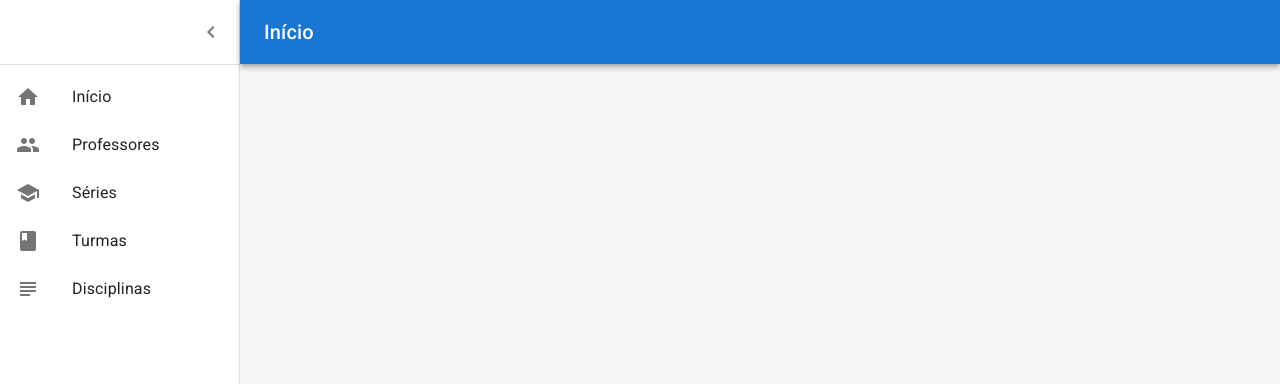
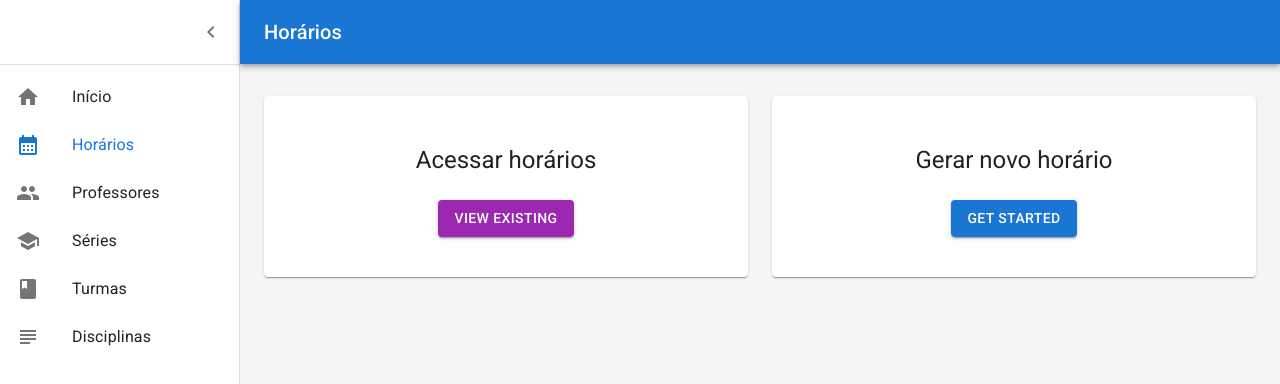
Before and after one commit to bruno-avr/tcc-front, a React (Create React App) app: page /schedules in a window 1280 px wide. Shown: the top 384 px of the page. Built offline with nearby package versions, Linux system fonts and the light colour scheme; the HTML template or start-up script is replaced by a standard one.

Commit message:
starting view schedule

```diff
--- a/src/App.js
+++ b/src/App.js
@@ -5,6 +5,7 @@ import "@fontsource/roboto/400.css";
 import "@fontsource/roboto/500.css";
 import "@fontsource/roboto/700.css";
 import Home from "./pages/Home";
+import Schedules from "./pages/Schedules";
 import Teachers from "./pages/Teachers";
 import Layout from "./components/Layout";
 import Grades from "./pages/Grades";
@@ -13,6 +14,8 @@ import Subjects from "./pages/Subjects";
 import AppContextProvider from "./context/AppContext";
 import { LocalizationProvider } from "@mui/x-date-pickers";
 import { AdapterDayjs } from "@mui/x-date-pickers/AdapterDayjs";
+import ViewSchedule from "./pages/Schedules/View";
+import GenerateSchedule from "./pages/Schedules/Generate";
 
 function App() {
   return (
@@ -22,6 +25,13 @@ function App() {
           <Layout>
             <Routes>
               <Route exact path="/" element={<Home />} />
+              <Route exact path="/schedules/view" element={<ViewSchedule />} />
+              <Route
+                exact
+                path="/schedules/generate"
+                element={<GenerateSchedule />}
+              />
+              <Route exact path="/schedules" element={<Schedules />} />
               <Route exact path="/teachers" element={<Teachers />} />
               <Route exact path="/grades" element={<Grades />} />
               <Route exact path="/classes" element={<Classes />} />
--- a/src/components/Layout.js
+++ b/src/components/Layout.js
@@ -20,10 +20,12 @@ import MenuIcon from "@mui/icons-material/Menu";
 import ChevronLeftIcon from "@mui/icons-material/ChevronLeft";
 import PeopleIcon from "@mui/icons-material/People";
 import HomeIcon from "@mui/icons-material/Home";
+import CalendarMonthIcon from "@mui/icons-material/CalendarMonth";
 import SchoolIcon from "@mui/icons-material/School";
 import ClassIcon from "@mui/icons-material/Class";
 import SubjectIcon from "@mui/icons-material/Subject";
 import AddIcon from "@mui/icons-material/Add";
+import ArrowBackIcon from "@mui/icons-material/ArrowBack";
 import { useLocation, useNavigate } from "react-router-dom";
 import { ToastContainer } from "react-toastify";
 
@@ -80,6 +82,19 @@ const routesData = [
     Icon: HomeIcon,
   },
   {
+    title: "Horários",
+    route: "/schedules",
+    Icon: CalendarMonthIcon,
+  },
+  {
+    title: "Acesso de Horários",
+    route: "/schedules/view",
+  },
+  {
+    title: "Gerar novo horário",
+    route: "/schedules/generate",
+  },
+  {
     title: "Professores",
     route: "/teachers",
     Icon: PeopleIcon,
@@ -114,6 +129,12 @@ export default function Layout({ children }) {
 
   const location = useLocation();
   const navigate = useNavigate();
+
+  function goBack() {
+    const aux = location.pathname.split("/");
+    aux.pop();
+    navigate(aux.join("/"));
+  }
 
   return (
     <Box sx={{ display: "flex" }}>
@@ -150,6 +171,11 @@ export default function Layout({ children }) {
               ).title
             }
           </Typography>
+          {location.pathname.split("/").length > 2 && (
+            <IconButton color="inherit" onClick={goBack}>
+              <ArrowBackIcon />
+            </IconButton>
+          )}
           {routesData.find((e) => e.route === location.pathname)
             ?.hasAddButton && (
             <IconButton color="inherit" onClick={openAddModal}>
@@ -174,11 +200,17 @@ export default function Layout({ children }) {
         </Toolbar>
         <Divider />
         <List component="nav">
-          {routesData.map(({ route, title, Icon }) => (
+          {routesData
+            .filter((el) => !!el.Icon)
+            .map(({ route, title, Icon }) => (
               <ListItemButton key={route} onClick={() => navigate(route)}>
                 <ListItemIcon>
                   <Icon
-                  color={route === location.pathname ? "primary" : undefined}
+                    color={
+                      route.split("/")[1] === location.pathname.split("/")[1]
+                        ? "primary"
+                        : undefined
+                    }
                   />
                 </ListItemIcon>
                 <ListItemText
@@ -186,7 +218,11 @@ export default function Layout({ children }) {
                   primary={
                     <Typography
                       variant="body1"
-                    color={route === location.pathname ? "primary" : undefined}
+                      color={
+                        route.split("/")[1] === location.pathname.split("/")[1]
+                          ? "primary"
+                          : undefined
+                      }
                     >
                       {title}
                     </Typography>
--- /dev/null
+++ b/src/pages/Schedules/Generate/index.js
@@ -0,0 +1,134 @@
+import { useEffect, useState } from "react";
+import ScheduleAPI from "../../../services/API/ScheduleAPI";
+import WaitLoading from "../../../components/WaitLoading";
+import { toast } from "react-toastify";
+import requester from "../../../services/Requester/Requester";
+import {
+  Checkbox,
+  Divider,
+  FormControlLabel,
+  FormGroup,
+  Grid,
+  Paper,
+  Table,
+  TableBody,
+  TableCell,
+  TableContainer,
+  TableHead,
+  TableRow,
+} from "@mui/material";
+import { daysOfWeekDict, numberToTime } from "../../../utils/time";
+
+const minutesInADay = 1440;
+
+const Generate = () => {
+  const [schedules, setSchedules] = useState([]);
+  const [loading, setLoading] = useState(false);
+  const [showTeachers, setShowTeachers] = useState(false);
+
+  async function getData() {
+    setLoading(true);
+    try {
+      const scheduleApi = new ScheduleAPI(requester);
+      const response = await scheduleApi.generateSchedule();
+      console.log(response);
+      setSchedules(response?.schedules || []);
+    } catch (error) {
+      toast.error(error.message);
+    }
+    setLoading(false);
+  }
+
+  useEffect(() => {
+    getData();
+  }, []);
+
+  const Schedule = ({ schedule, showTeachers }) => {
+    const weekSchedule = {};
+    const times = new Set();
+
+    schedule.lessons.forEach((lesson) => {
+      const dayOfWeek =
+        (lesson.startingTime - (lesson.startingTime % minutesInADay)) /
+        minutesInADay;
+      const startingTime = lesson.startingTime - dayOfWeek * minutesInADay;
+      times.add(startingTime);
+
+      if (!weekSchedule[dayOfWeek]) weekSchedule[dayOfWeek] = {};
+      weekSchedule[dayOfWeek][startingTime] = lesson;
+    });
+
+    function getLessonStr(lesson) {
+      if (!lesson || lesson.empty) return "-";
+
+      return (
+        <Grid container spacing={1}>
+          <Grid item xs={12}>
+            {lesson.subject?.name || "-"}
+          </Grid>
+          {showTeachers && (
+            <Grid item xs={12}>
+              <Divider />
+            </Grid>
+          )}
+          {showTeachers && (
+            <Grid item xs={12}>
+              {lesson.teacher?.name || "-"}
+            </Grid>
+          )}
+        </Grid>
+      );
+    }
+
+    return (
+      <TableContainer sx={{ mb: 3 }} component={Paper}>
+        <Table size={showTeachers ? "medium" : "small"}>
+          <TableHead>
+            <TableRow>
+              <TableCell>{schedule.className}</TableCell>
+              {Object.keys(weekSchedule).map((weekDay) => (
+                <TableCell key={weekDay} align="center">
+                  {daysOfWeekDict[weekDay]}
+                </TableCell>
+              ))}
+            </TableRow>
+          </TableHead>
+          <TableBody>
+            {Array.from(times).map((time) => (
+              <TableRow
+                key={time}
+                sx={{ "&:last-child td, &:last-child th": { border: 0 } }}
+              >
+                <TableCell component="th" scope="row">
+                  {numberToTime(time)}
+                </TableCell>
+                {Object.keys(weekSchedule).map((weekDay) => (
+                  <TableCell align="center">
+                    {getLessonStr(weekSchedule[weekDay][time])}
+                  </TableCell>
+                ))}
+              </TableRow>
+            ))}
+          </TableBody>
+        </Table>
+      </TableContainer>
+    );
+  };
+
+  return (
+    <WaitLoading loading={loading}>
+      <FormGroup>
+        <FormControlLabel
+          control={<Checkbox />}
+          label="Vizualizar professores"
+          onChange={(e) => setShowTeachers(e.target.checked)}
+        />
+      </FormGroup>
+      {schedules.map((schedule) => (
+        <Schedule schedule={schedule} showTeachers={showTeachers} />
+      ))}
+    </WaitLoading>
+  );
+};
+
+export default Generate;
--- /dev/null
+++ b/src/pages/Schedules/View/index.js
@@ -0,0 +1,5 @@
+const View = () => {
+  return null;
+};
+
+export default View;
--- /dev/null
+++ b/src/pages/Schedules/index.js
@@ -0,0 +1,74 @@
+import {
+  Typography,
+  Button,
+  Card,
+  CardContent,
+  CardActions,
+  Grid,
+} from "@mui/material";
+import { useNavigate } from "react-router-dom";
+
+const Schedules = () => {
+  const navigate = useNavigate();
+
+  return (
+    <Grid container spacing={3}>
+      <Grid item xs={12} md={6}>
+        <Card
+          sx={{
+            flex: 1,
+            display: "flex",
+            flexDirection: "column",
+            alignItems: "center",
+            justifyContent: "center",
+            py: 4,
+          }}
+        >
+          <CardContent>
+            <Typography variant="h5">Acessar horários</Typography>
+          </CardContent>
+          <CardActions sx={{ justifyContent: "center" }}>
+            <Button
+              variant="contained"
+              color="secondary"
+              onClick={() => {
+                navigate("/schedules/view");
+              }}
+            >
+              View Existing
+            </Button>
+          </CardActions>
+        </Card>
+      </Grid>
+      <Grid item xs={12} md={6}>
+        <Card
+          sx={{
+            flex: 1,
+            display: "flex",
+            flexDirection: "column",
+            alignItems: "center",
+            justifyContent: "center",
+            py: 4,
+          }}
+        >
+          <CardContent>
+            <Typography variant="h5">Gerar novo horário</Typography>
+          </CardContent>
+          <CardActions sx={{ justifyContent: "center" }}>
+            <Button
+              variant="contained"
+              color="primary"
+              onClick={() => {
+                navigate("/schedules/generate");
+              }}
+            >
+              Get Started
+            </Button>
+          </CardActions>
+        </Card>
+      </Grid>
+    </Grid>
+  );
+};
+
+export default Schedules;
--- /dev/null
+++ b/src/services/API/ScheduleAPI.js
@@ -0,0 +1,13 @@
+export default class ScheduleAPI {
+  requester;
+
+  constructor(requester) {
+    this.requester = requester;
+  }
+
+  async generateSchedule() {
+    const response = await this.requester.get("/schedule/generate");
+    if (response.status === 200) return response.data;
+    throw new Error(response.data.errors);
+  }
+}
```
Lines whose indentation alone changed are shown as unchanged.
